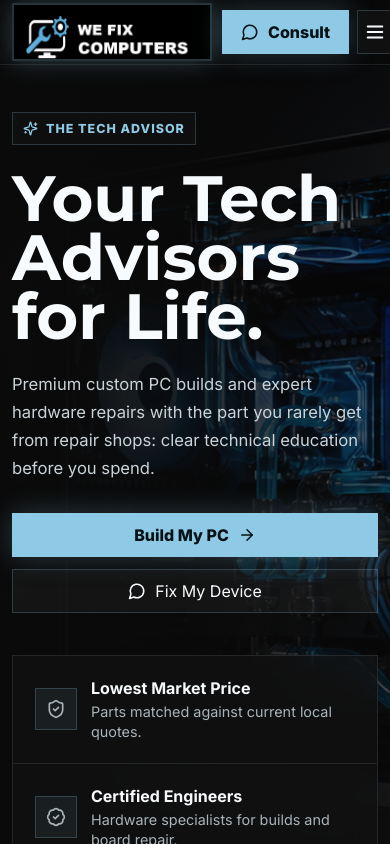
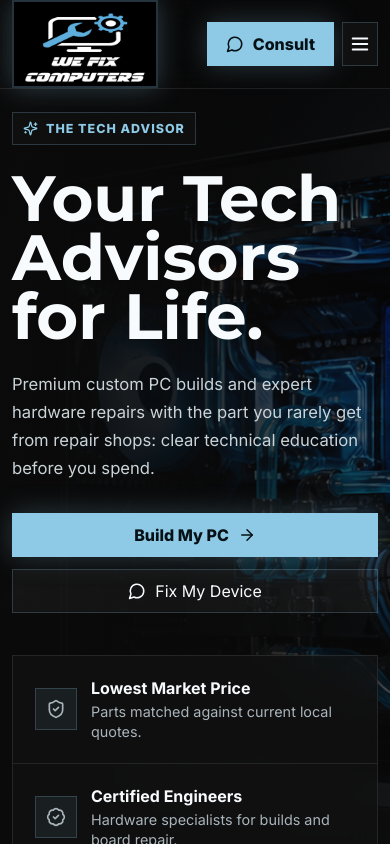
Before and after one commit to Sanjay6113/WEFIX, a Next.js app: page / in a window 390 px wide. Shown: the top 844 px of the page. Built offline with nearby package versions, Linux system fonts and the light colour scheme.

Commit message:
Use final full logo image

```diff
--- a/app/globals.css
+++ b/app/globals.css
@@ -111,8 +111,8 @@ select {
 }
 
 .brand-logo-full {
-  width: 220px;
-  height: 64px;
+  width: 190px;
+  height: 116px;
   border-color: rgba(142, 202, 230, 0.26);
   background: #000000;
   padding: 5px;
@@ -1044,8 +1044,8 @@ h1 {
   }
 
   .brand-logo-full {
-    width: 200px;
-    height: 58px;
+    width: 146px;
+    height: 88px;
   }
 
   .nav-actions {
--- a/components/site-nav.tsx
+++ b/components/site-nav.tsx
@@ -22,7 +22,7 @@ export function SiteNav() {
       <div className="container nav-inner">
         <Link href="/" className="brand" aria-label="WeFix home">
           <span className="brand-logo brand-logo-full">
-            <Image src="/images/wefix-header-logo.png" alt="WeFix Computers" width={760} height={220} priority />
+            <Image src="/images/wefix-final-logo.png" alt="WeFix Computers" width={752} height={454} priority />
           </span>
         </Link>
         <nav className="nav-links" aria-label="Main navigation">
```
Also changed, not shown: public/images/wefix-final-logo.png (added).
